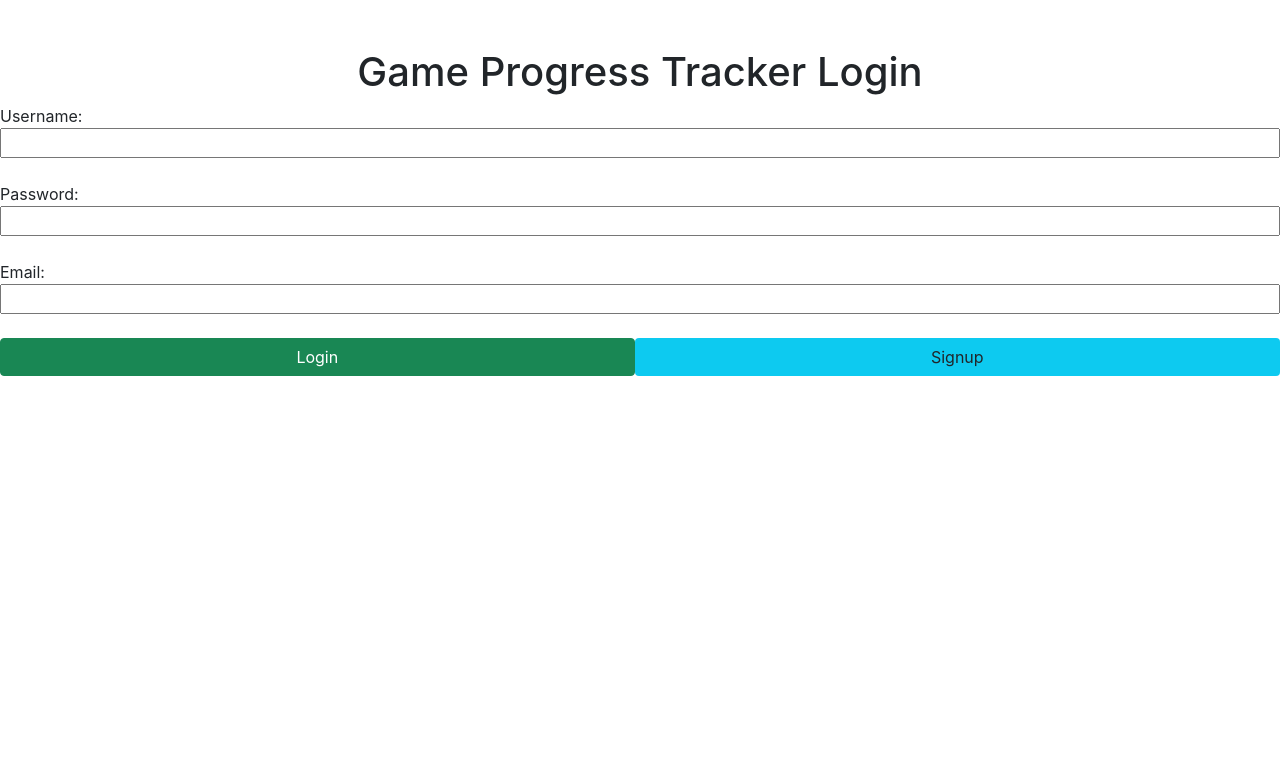
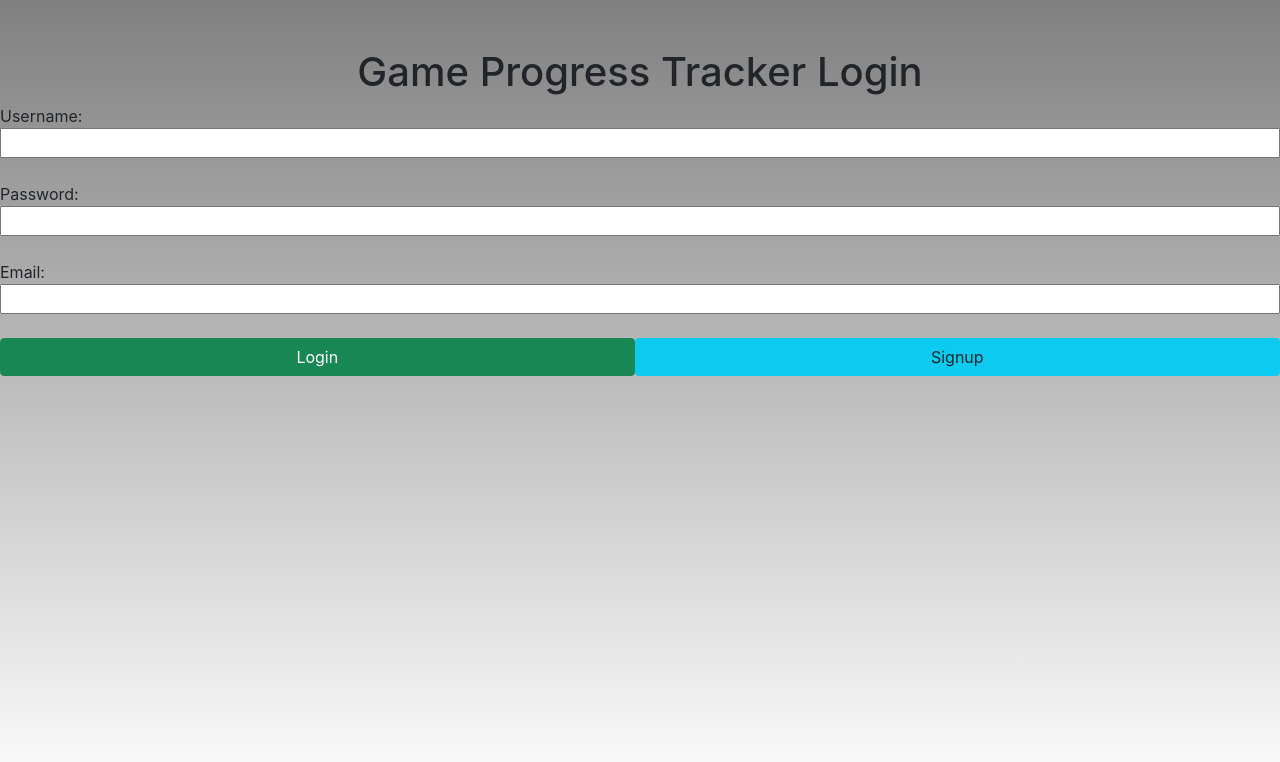
Before and after one commit to bouloutef04/Personal_Projects, a React (Create React App) app in the folder GameProgressTracker/clientside/: page / in a window 1280 px wide. Shown: the top 762 px of the page. Built offline with nearby package versions, Linux system fonts and the light colour scheme.

Commit message:
Updates to CSS and design of website.
Background color
CSS for a potential Dashboard.
Inserts for image uploads.

```diff
--- a/GameProgressTracker/clientside/src/App.css
+++ b/GameProgressTracker/clientside/src/App.css
@@ -70,6 +70,19 @@ td :nth-child(even){
   border-radius: 15px;
 }
 
+.topnav{
+  overflow: hidden;
+  border: 2px black;
+}
+
+.topnav a{
+  float:left;
+  color: #282c34;
+  padding: 10px;
+  font-size: 16px;
+  font-weight: bold;
+}
+
 .add-game-popup{
   display: none;
   padding: 10px;
@@ -86,10 +99,27 @@ td :nth-child(even){
   padding: 5px;
   row-gap: 5px;
   flex:content;
+  background-color: lightgray;
+}
+
+.app-background{
+  background-image: linear-gradient(to bottom, gray, lightgray);
+}
+.shadow-background{
+  background-image: linear-gradient(to bottom,rgb(78, 78, 78), gray);
+}
+
+.page-background{
+  background-image: linear-gradient(to bottom, grey, white);
+  margin: 0;
+  padding: 0;
+  background-repeat: no-repeat;
+  background-size: cover;
+  background-attachment: fixed;
 }
 .add-error{
   text-align: center;
-  background-color: lightgray;
+  background-color: gray;
   color: red;
   font-weight: bold;
   font-size:xx-large;
--- a/GameProgressTracker/clientside/src/components/Dashboard.js
+++ b/GameProgressTracker/clientside/src/components/Dashboard.js
@@ -101,9 +101,9 @@ const Dashboard = () => {
   }
 
   function closeForm () {
-    const myForm = document.getElementById("game-addForm")
+    const myForm = document.getElementById('game-addForm')
 
-    myForm.reset();
+    myForm.reset()
     setAddGameData({})
     document.getElementById('add-game-form').style.display = 'none'
   }
@@ -122,20 +122,19 @@ const Dashboard = () => {
       console.log(body)
 
       if (body.game_name === undefined) {
-        document.getElementById('add_error').textContent = 'Err: Game Name Missing'
+        document.getElementById('add_error').textContent =
+          'Err: Game Name Missing'
         return
       }
-      if(body.game_finished === undefined)
-        body.game_finished = false
-      if(isNaN(body.game_totalAchievements)){
+      if (body.game_finished === undefined) body.game_finished = false
+      if (isNaN(body.game_totalAchievements)) {
         body.game_totalAchievements = 0
       }
 
-      if(isNaN(body.game_achievementsEarned)){
+      if (isNaN(body.game_achievementsEarned)) {
         body.game_achievementsEarned = 0
       }
-      if(isNaN(body.game_playTime))
-        body.game_playTime = 0
+      if (isNaN(body.game_playTime)) body.game_playTime = 0
 
       console.log(body)
 
@@ -196,7 +195,8 @@ const Dashboard = () => {
   }
 
   return (
-    <div>
+    <body className='page-background'>
+      <div className='app-background'>
         <h1 className='text-center mt-5'>Welcome to your Dashboard</h1>
         <p className='text-center mt-2'>Your user ID: {user_id}</p>
         <button className='logout' onClick={logOut}>
@@ -315,7 +315,9 @@ const Dashboard = () => {
                 <td>
                   {editingGameId === game.game_id ? (
                     <>
-                    <button onClick={() => saveEdit(game.game_id)}>Save</button>
+                      <button onClick={() => saveEdit(game.game_id)}>
+                        Save
+                      </button>
                       <button onClick={() => setEditingGameId(null)}>
                         Cancel
                       </button>
@@ -354,14 +356,19 @@ const Dashboard = () => {
         </table>
         <div className='add-game-popup' id='add-game-form'>
           <div id='add_error' className='add-error'>
-          /Game/
           </div>
-        <form id='game-addForm'
+          <form
+            id='game-addForm'
             onSubmit={e => {
               e.preventDefault()
               createGame()
             }}
           >
+            <div>
+              <label for="image_Upload">Choose an Image To Upload:</label>
+              <input type="file" id="image_Upload" name="game_image" accept="image/*">
+              </input>
+            </div>
             <div className='add-div'>
               <label htmlFor='add_gamename'>Game Name</label>
               <input
@@ -457,7 +464,11 @@ const Dashboard = () => {
             </div>
           </form>
         </div>
+        <div className='shadow-background'>
+          <h> '</h>
         </div>
+      </div>
+    </body>
   )
 }
 
--- a/GameProgressTracker/clientside/src/components/SignupLogin.js
+++ b/GameProgressTracker/clientside/src/components/SignupLogin.js
@@ -45,6 +45,7 @@ const SignupLogin = () => {
 
   return (
     <>
+    <body className='page-background'>
       <h1 className='text-center mt-5'>Game Progress Tracker Login</h1>
       <form
         className='d-flex mt-2 flex-column justify-content-center'
@@ -93,7 +94,9 @@ const SignupLogin = () => {
           </button>
         </div>
       </form>
+      </body>
     </>
   )
 }
+
 export default SignupLogin
```
Lines whose indentation alone changed are shown as unchanged.
